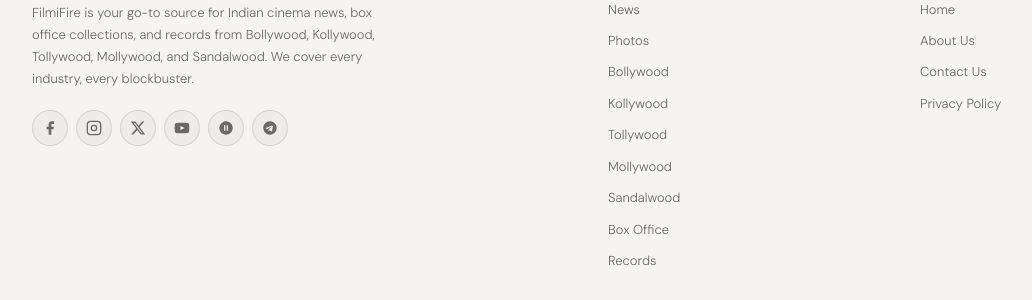
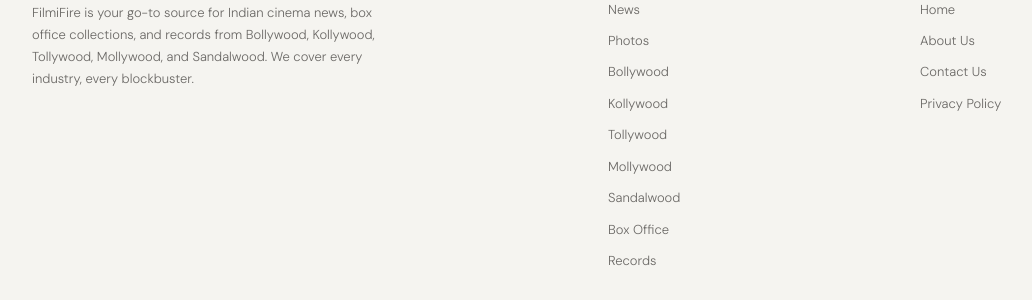
Before and after one commit to manish272736/filmifire, a Flask app: page /about in a window 1280 px wide. Shown: the part 1619-1919 px from the top of the page, without its empty margins (32-1064 px from the left). Run offline with Flask 3, Linux system fonts and the light colour scheme; data that the repository does not hold is empty; some libraries are stand-ins or nearby versions.

Commit message:
fevicon updated

```diff
--- a/templates/base.html
+++ b/templates/base.html
@@ -15,9 +15,10 @@
   <meta property="og:title" content="{% block og_title %}FilmiFire{% endblock %}">
   <meta property="og:description" content="{% block og_desc %}Indian cinema news and box office collections{% endblock %}">
   <meta property="og:image" content="{% block og_image %}{% endblock %}">
-  <meta property="og:type" content="website">
+  <meta property="og:type" content="{% block og_type %}website{% endblock %}">
   <meta name="twitter:card" content="summary_large_image">
   <link rel="canonical" href="{{ request.url }}">
+  <link rel="icon" type="image/svg+xml" href="{{ url_for('static', filename='filmifire-logo-112.svg') }}">
   <link rel="icon" type="image/x-icon" href="{{ url_for('static', filename='favicon.ico') }}">
   <link rel="icon" type="image/png" sizes="32x32" href="{{ url_for('static', filename='favicon-32x32.png') }}">
   <link rel="icon" type="image/png" sizes="16x16" href="{{ url_for('static', filename='favicon-16x16.png') }}">
@@ -187,9 +188,9 @@
     "url": "https://filmifire.com",
     "logo": {
       "@type": "ImageObject",
-      "url": "https://filmifire.com/static/favicon-32x32.png",
-      "width": 32,
-      "height": 32
+      "url": "https://filmifire.com/static/filmifire-logo-112.svg",
+      "width": 112,
+      "height": 112
     },
     "sameAs": ["https://filmifire.com"]
   }
@@ -198,8 +199,6 @@
   {% block extra_css %}{% endblock %}
 </head>
 <body>
-
-
 
 {% if ticker_headlines and ticker_headlines|length > 0 %}
 <div class="ticker-bar" id="ticker-bar">
@@ -332,26 +331,25 @@
             and records from Bollywood, Kollywood, Tollywood, Mollywood, and Sandalwood.
             We cover every industry, every blockbuster.
           </p>
+          <!-- Social links — uncomment and add real URLs when accounts are ready
           <div class="footer-social">
-            <a href="#" class="social-btn" title="Facebook" aria-label="Facebook">
+            <a href="https://facebook.com/filmifire" class="social-btn" title="Facebook" aria-label="Facebook">
               <svg width="16" height="16" viewBox="0 0 24 24" fill="currentColor"><path d="M18 2h-3a5 5 0 0 0-5 5v3H7v4h3v8h4v-8h3l1-4h-4V7a1 1 0 0 1 1-1h3z"/></svg>
             </a>
-            <a href="#" class="social-btn" title="Instagram" aria-label="Instagram">
+            <a href="https://instagram.com/filmifire" class="social-btn" title="Instagram" aria-label="Instagram">
               <svg width="16" height="16" viewBox="0 0 24 24" fill="none" stroke="currentColor" stroke-width="2"><rect x="2" y="2" width="20" height="20" rx="5" ry="5"/><circle cx="12" cy="12" r="4"/><circle cx="17.5" cy="6.5" r="0.5" fill="currentColor" stroke="none"/></svg>
             </a>
-            <a href="#" class="social-btn" title="Twitter / X" aria-label="Twitter">
+            <a href="https://twitter.com/filmifire" class="social-btn" title="Twitter / X" aria-label="Twitter">
               <svg width="16" height="16" viewBox="0 0 24 24" fill="currentColor"><path d="M18.244 2.25h3.308l-7.227 8.26 8.502 11.24H16.17l-5.214-6.817L4.99 21.75H1.68l7.73-8.835L1.254 2.25H8.08l4.713 6.231zm-1.161 17.52h1.833L7.084 4.126H5.117z"/></svg>
             </a>
-            <a href="#" class="social-btn" title="YouTube" aria-label="YouTube">
+            <a href="https://youtube.com/@filmifire" class="social-btn" title="YouTube" aria-label="YouTube">
               <svg width="16" height="16" viewBox="0 0 24 24" fill="currentColor"><path d="M22.54 6.42a2.78 2.78 0 0 0-1.95-1.96C18.88 4 12 4 12 4s-6.88 0-8.59.46A2.78 2.78 0 0 0 1.46 6.42 29 29 0 0 0 1 12a29 29 0 0 0 .46 5.58 2.78 2.78 0 0 0 1.95 1.96C5.12 20 12 20 12 20s6.88 0 8.59-.46a2.78 2.78 0 0 0 1.95-1.96A29 29 0 0 0 23 12a29 29 0 0 0-.46-5.58z"/><polygon points="9.75 15.02 15.5 12 9.75 8.98 9.75 15.02" fill="white"/></svg>
             </a>
-            <a href="#" class="social-btn" title="Google News" aria-label="Google News">
-              <svg width="16" height="16" viewBox="0 0 24 24" fill="currentColor"><path d="M12 2C6.48 2 2 6.48 2 12s4.48 10 10 10 10-4.48 10-10S17.52 2 12 2zm-1 14H9V8h2v8zm4 0h-2V8h2v8z"/></svg>
-            </a>
-            <a href="#" class="social-btn" title="Telegram" aria-label="Telegram">
+            <a href="https://t.me/filmifire" class="social-btn" title="Telegram" aria-label="Telegram">
               <svg width="16" height="16" viewBox="0 0 24 24" fill="currentColor"><path d="M12 2C6.48 2 2 6.48 2 12s4.48 10 10 10 10-4.48 10-10S17.52 2 12 2zm4.64 6.8-1.7 8.02c-.12.56-.46.7-.93.43l-2.58-1.9-1.24 1.2c-.14.14-.26.26-.53.26l.19-2.66 4.84-4.37c.21-.19-.05-.29-.32-.1L7.9 13.47 5.35 12.7c-.55-.17-.56-.55.12-.82l8.95-3.45c.46-.17.86.11.71.82-.01 0-.49-.01-.49-.45z"/></svg>
             </a>
           </div>
+          -->
         </div>
         <div class="footer-col">
           <div class="footer-col-title">Industries</div>
@@ -503,8 +501,6 @@ function toggleTheme() {
 })();
 </script>
 
-
-
 <script type="module">
   import { initializeApp } from "https://www.gstatic.com/firebasejs/10.12.0/firebase-app.js";
   import { getMessaging, getToken, onMessage } from "https://www.gstatic.com/firebasejs/10.12.0/firebase-messaging.js";
@@ -533,7 +529,7 @@ function toggleTheme() {
           body: JSON.stringify({ token })
         });
         const data = await resp.json();
-        console.log('[FF Push] ' + ('Token saved: ' + JSON.stringify(data));
+        console.log('[FF Push] Token saved:', JSON.stringify(data));
       } catch(e) {
         console.log('[FF Push]', 'Save token FAILED: ' + e.message);
       }
@@ -547,7 +543,7 @@ function toggleTheme() {
           serviceWorkerRegistration: reg
         });
         if (token) {
-          console.log('[FF Push] ' + ('Token: ' + token.substring(0, 25) + '...');
+          console.log('[FF Push] Token:', token.substring(0, 25) + '...');
           await saveToken(token);
         } else {
           console.log('[FF Push]', 'No token returned');
@@ -577,7 +573,6 @@ function toggleTheme() {
         } else if (Notification.permission === 'denied') {
           console.log('[FF Push]', 'Notifications blocked in browser settings');
         } else {
-          // Direct prompt — single step like Times Now, no custom banner
           const snoozed = localStorage.getItem('ff_notif_snoozed');
           if (!snoozed || Date.now() > parseInt(snoozed)) {
             setTimeout(async () => {
@@ -588,7 +583,6 @@ function toggleTheme() {
                 if (permission === 'granted' && window._swReg) {
                   await getAndSaveToken(window._swReg);
                 } else if (permission === 'denied' || permission === 'default') {
-                  // Snooze 3 days — don't ask again too soon
                   localStorage.setItem('ff_notif_snoozed', String(Date.now() + 3 * 24 * 60 * 60 * 1000));
                 }
               } catch(e) {
@@ -602,22 +596,18 @@ function toggleTheme() {
       }
     }
 
-    // No custom banner listener needed — using direct browser prompt
-
     onMessage(messaging, payload => {
       const notif = payload.notification || {};
       const url = payload.data?.url || '/';
       const n = new Notification(notif.title || 'FilmiFire', {
         body: notif.body || '',
-        icon: '/static/favicon-32x32.png'
+        icon: '/static/filmifire-logo-112.svg'
       });
       n.onclick = () => { window.open(url, '_blank'); n.close(); };
     });
 
     initSW();
   }
-
-  // No custom banner to dismiss — browser handles it natively
 </script>
 </body>
 </html>
```
Also changed, not shown: templates/article.html (+5 -20 lines), static/filmifire-logo-112.svg (added).
